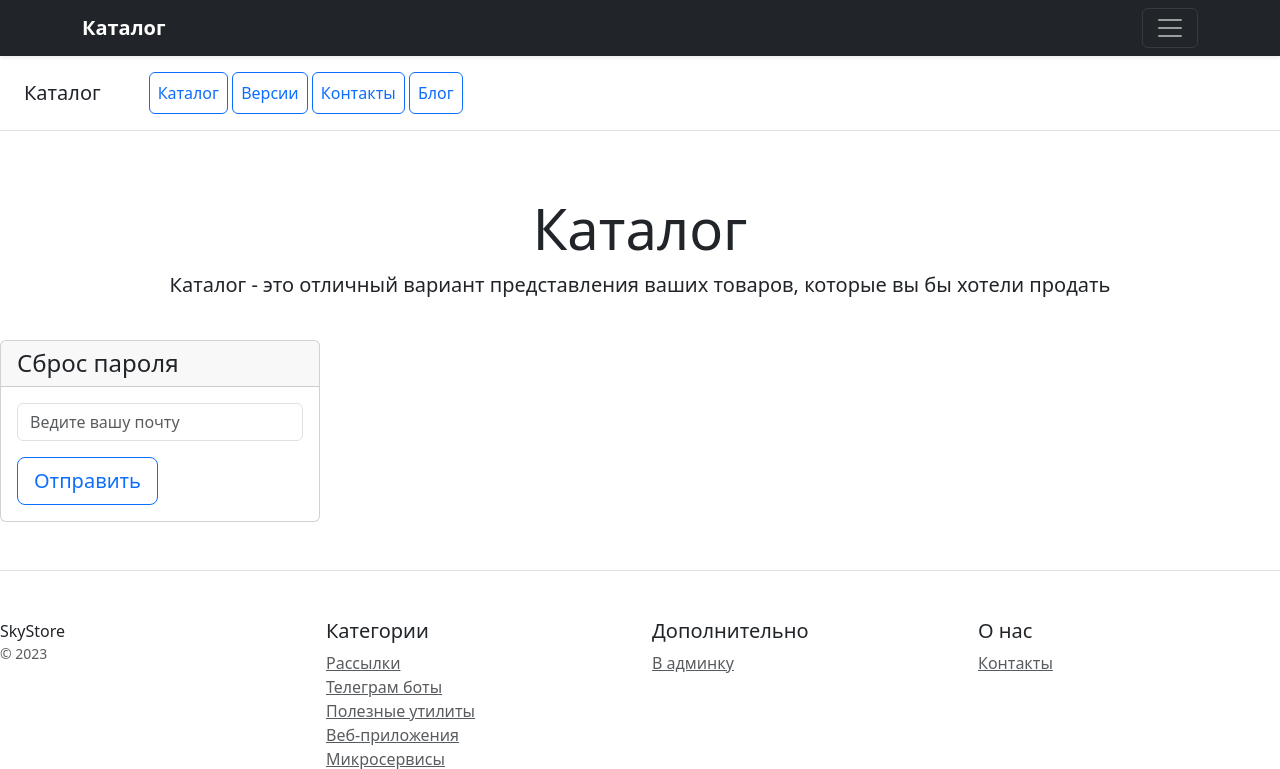
After one commit to sergeyvakhrin/dz_22.1_django_Forms, a Django app: page /users/recovery/ in a window 1280 px wide. The commit adds this page. Shown: the top 769 px of the page. Run offline with Django 5.2, Linux system fonts and the light colour scheme.

Commit message:
add recover password

```diff
--- a/users/templates/users/login.html
+++ b/users/templates/users/login.html
@@ -16,7 +16,7 @@
                     {% csrf_token %}
                     {{ form.as_p }}
                     <button type="submit" class="btn btn-success">Войти</button>
-
+                    <a class="btn btn-primary" href="{% url 'users:recovery' %}" role="button">Забыли пароль</a>
                 </div>
                 <div class="card-footer"></div>
             </div>
--- /dev/null
+++ b/users/templates/users/recovery_password_form.html
@@ -0,0 +1,20 @@
+{% extends 'catalog/home.html' %}
+{% block content %}
+
+<div class="col-lg-3 col-md-6 col-sm-12">
+    <div class="card mb-4 box-shadow">
+        <div class="card-header">
+            <h4 class="my-0 font-weight-normal">Сброс пароля</h4>
+        </div>
+        <div class="card-body">
+            <form method="post" action="" class="form-floating">
+                {% csrf_token %}
+                <div class="mb-3">
+                    <input type="text" name="email" class="form-control" id="name" placeholder="Ведите вашу почту" required>
+                </div>
+                <button type="submit" class="btn btn-lg btn-block btn-outline-primary">Отправить</button>
+            </form>
+        </div>
+    </div>
+</div>
+{% endblock %}
--- a/users/urls.py
+++ b/users/urls.py
@@ -1,7 +1,9 @@
 from django.contrib.auth.views import LoginView
 from django.urls import path
+
+
 from users.apps import UsersConfig
-from users.views import RegisterView, ProfileView, logout_view, email_verification
+from users.views import RegisterView, ProfileView, logout_view, email_verification, recovery_password
 
 app_name = UsersConfig.name
 
@@ -10,5 +12,6 @@
     path('logout/', logout_view, name='logout'),
     path('register/', RegisterView.as_view(), name='register'),
     path('profile/', ProfileView.as_view(), name='profile'),
-    path("email-confirm/<str:token>/", email_verification, name='email-confirm')
+    path("email-confirm/<str:token>/", email_verification, name='email-confirm'),
+    path('recovery/', recovery_password, name='recovery'),
 ]
--- a/users/views.py
+++ b/users/views.py
@@ -1,12 +1,12 @@
 import secrets
 
 from django.contrib.auth import logout
+from django.contrib.auth.hashers import make_password
 from django.core.mail import send_mail
-from django.shortcuts import redirect, get_object_or_404
+from django.shortcuts import redirect, get_object_or_404, render
 from django.urls import reverse_lazy, reverse
 from django.views.generic import CreateView, UpdateView
 
-from config import settings
 from config.settings import EMAIL_HOST_USER
 from users.forms import UserRegisterForm, UserProfileForm
 from users.models import User
@@ -53,3 +53,38 @@
 def logout_view(request):
     logout(request)
     return redirect('/')
+
+
+def recovery_password(request):
+    if request.method == "POST":
+        email = request.POST.get('email')
+        token = secrets.token_hex(8)
+
+        user_recovery_password = User.objects.get(email=email)
+        user_recovery_password.password = make_password(token)
+        user_recovery_password.save()
+        send_mail(
+                  subject="Смена пароля",
+                  message=f"Автоматически сформированный пароль {token}",
+                  from_email=EMAIL_HOST_USER,
+                  recipient_list=[email]
+                )
+    return render(request, 'users/recovery_password_form.html')
+
+
+# class RecoveryUpdateView(UpdateView):
+#     model = User
+#     success_url = reverse_lazy('users:login')
+#
+#     def form_valid(self, form):
+#         user = form.save()
+#         token = secrets.token_hex(8)
+#         user.password = make_password(token)
+#         user.save()
+#         send_mail(
+#             subject="Смена пароля",
+#             message=f"Автоматически сформированный пароль {token}",
+#             from_email=EMAIL_HOST_USER,
+#             recipient_list=[user.email]
+#         )
+#         return super().form_valid(form)
```
